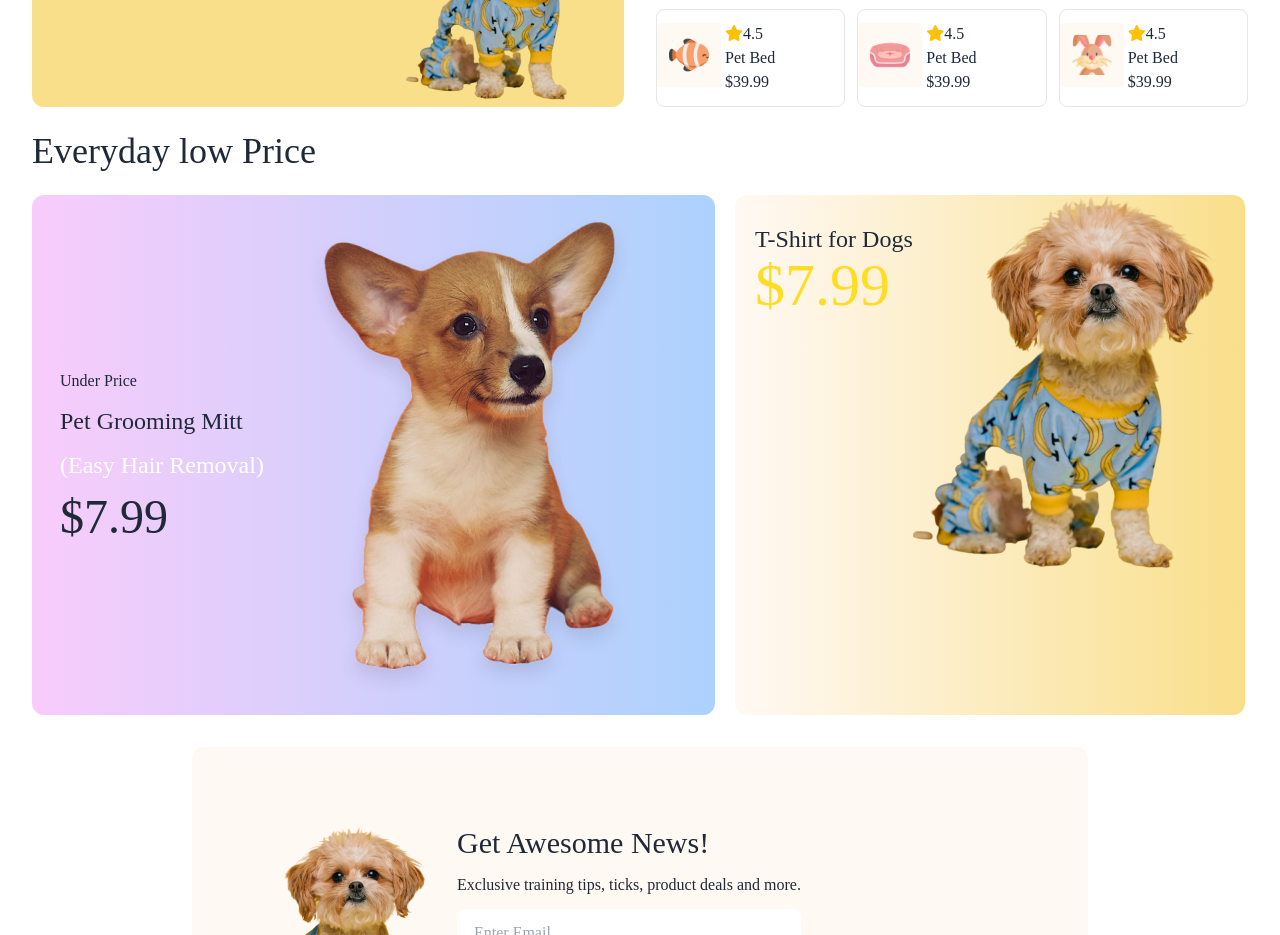
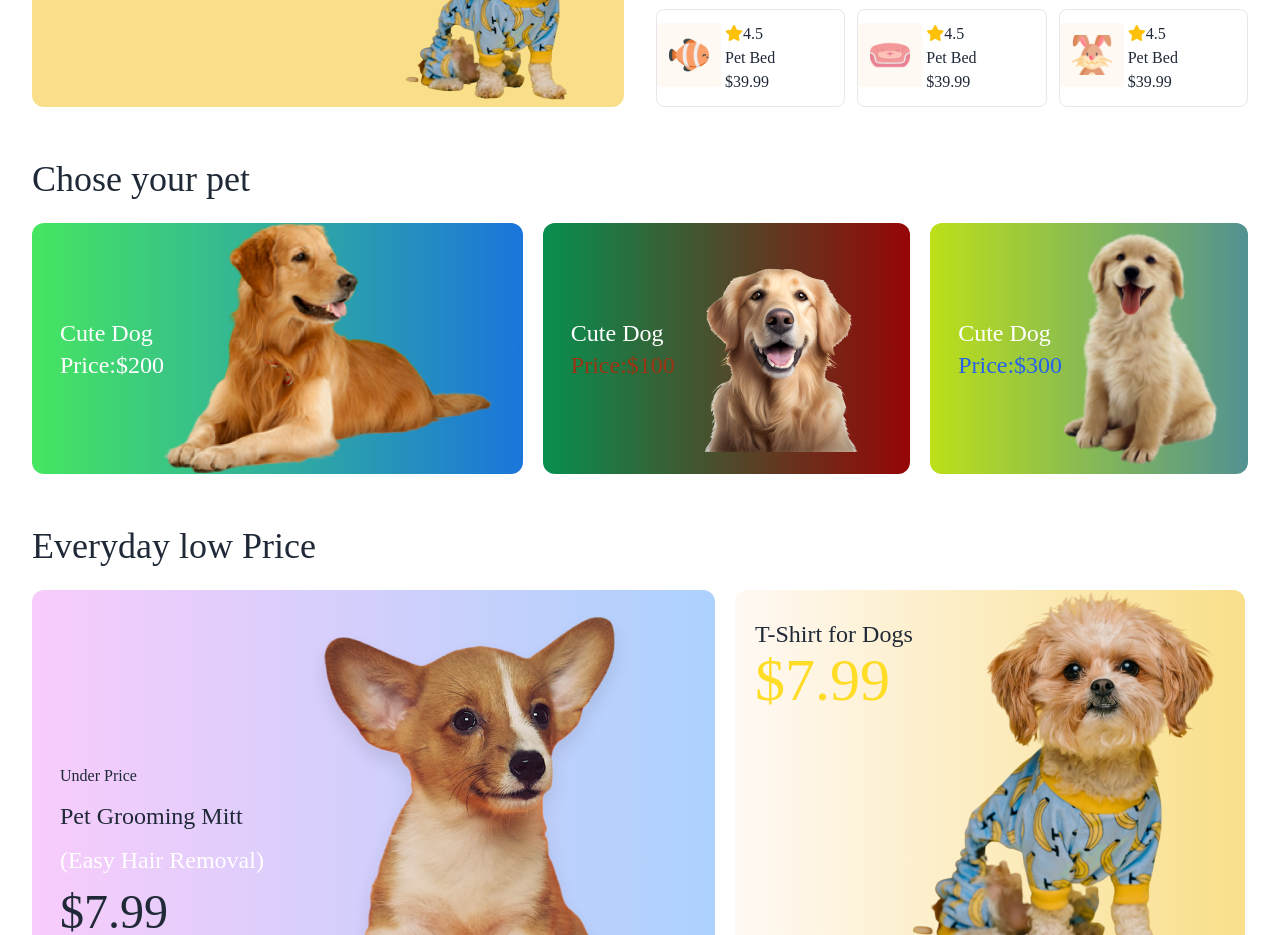
Before and after one commit to niraihan/Assignment03, a plain HTML site: page index.html in a window 1280 px wide. Shown: the part 1683-2618 px from the top of the page. Drawn offline with nearby package versions, Linux system fonts and the light colour scheme; a web font is replaced by a local one.

Commit message:
dog section add

```diff
--- a/index.html
+++ b/index.html
@@ -78,7 +78,7 @@
                         <button class="btn bg-color-1 text-white">Register</button>
                     </div>
                     <div class="lg:hidden">
-                        <img src="./c1-assets/menu1.png" alt="">
+                        <img class="w-6" src="./c1-assets/menu1.png" alt="">
                     </div>
             </div>
         </nav>
@@ -303,6 +303,42 @@
                 </div>
             </div>
         </section>
+        <!-- dog image section-->
+        <section class="my-7">
+            <h2 class="text-4xl py-6">Chose your pet</h2>
+            <div class="flex flex-col md:flex-row lg:flex-row gap-5 mx-auto">
+                <div
+                    class=" flex items-center justify-center bg-gradient-to-r from-[#46e660] to-[#1b75db] max-w-full  px-7 rounded-xl ">
+                    <div>
+                        <h4 class="text-white text-2xl">Cute Dog</h4>
+                        <p class="text-white text-2xl">Price:$200</p>
+                    </div>
+                    <div class="flex-1">
+                        <img src="./c1-assets/dog-2.png" alt="">
+                    </div>
+                </div>
+                <div
+                    class=" flex items-center justify-center bg-gradient-to-r from-[#078f4f] to-[#960606] max-w-full  px-7 rounded-xl ">
+                    <div>
+                        <h4 class="text-white text-2xl">Cute Dog</h4>
+                        <p class="text-orange-800 text-2xl" >Price:$100</p>
+                    </div>
+                    <div class="flex-1">
+                        <img src="./c1-assets/cute-and-happy-dog-png.webp" alt="">
+                    </div>
+                </div>
+                <div
+                    class=" flex items-center justify-center bg-gradient-to-r from-[#bce018] to-[#529292] max-w-full  px-7 rounded-xl ">
+                    <div>
+                        <h4 class="text-white text-2xl">Cute Dog</h4>
+                        <p class="text-blue-600 text-2xl">Price:$300</p>
+                    </div>
+                    <div class="flex-1">
+                        <img src="./c1-assets/dog-png-30.png" alt="">
+                    </div>
+                </div>
+            </div>
+        </section>
         <!-- Low Price  -->
         <section>
             <h3 class="text-4xl py-6">Everyday low Price</h3>
```
Also changed, not shown: c1-assets/cute-and-happy-dog-png.webp (added), c1-assets/dog-2.png (added), c1-assets/dog-png-30.png (added).
